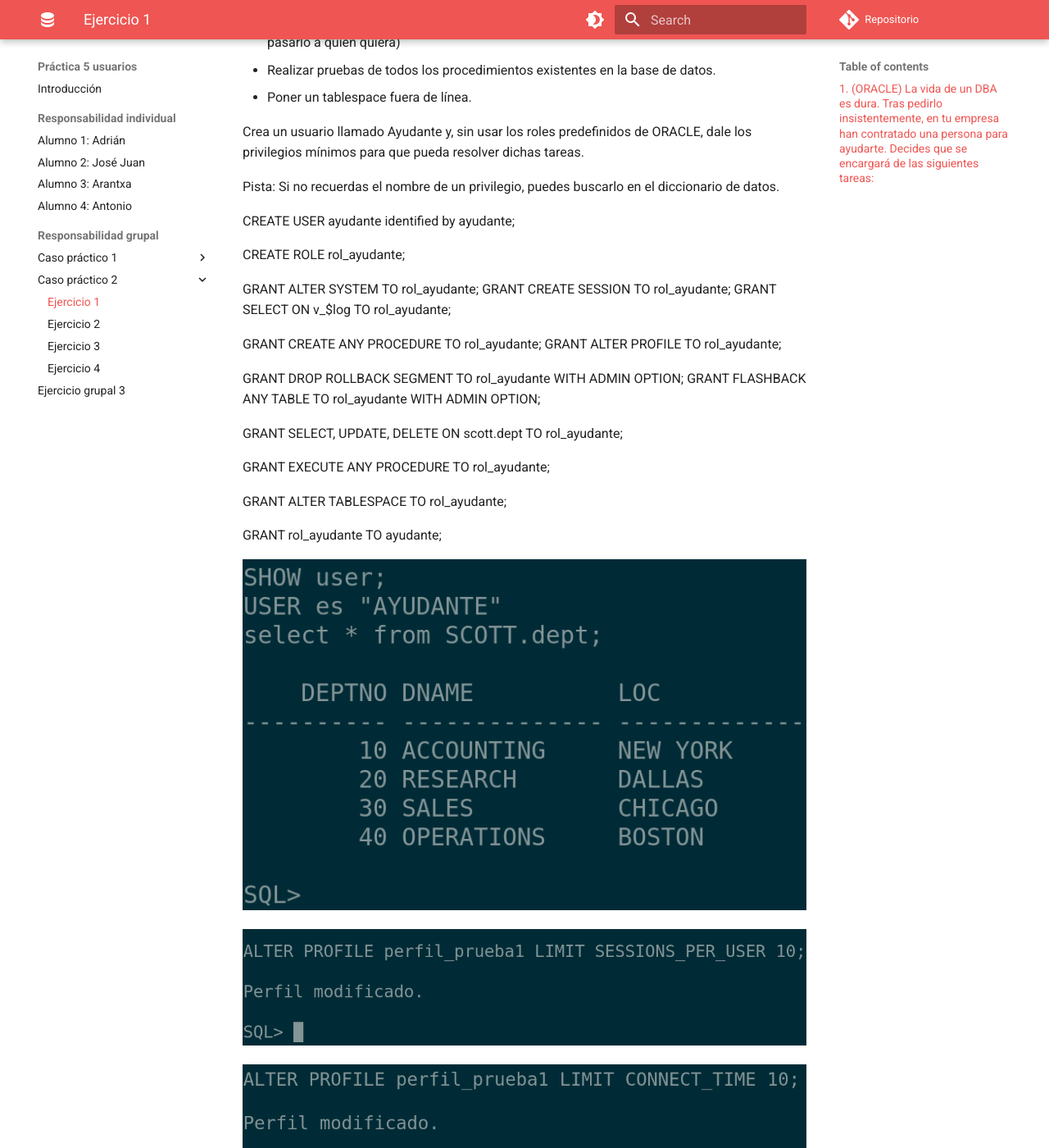
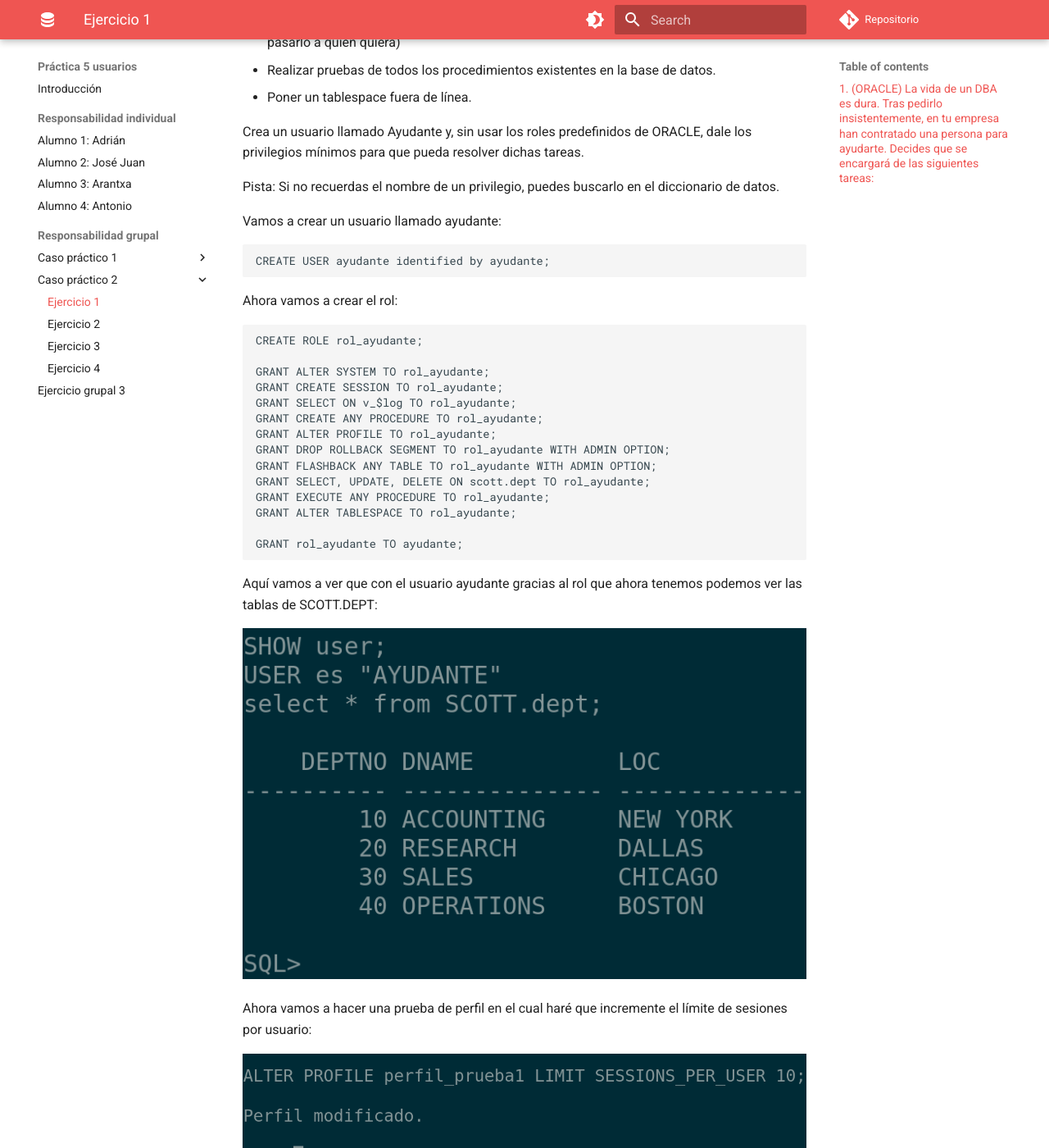
Before and after one commit to adriasir123/grupalesbdc, an MkDocs documentation site: the page built from docs/p5-usuarios/rg/caso-practico-2-ej1.md, in a window 1280 px wide and 1400 px high, scrolled down 471 px. Shown: the whole window at 82% size. Built offline with MkDocs 1.6.1 and Material for MkDocs 9.7.7, drawn with Linux system fonts in a browser that asks for light colours; comment, search, counter and statistics services are not loaded; some of the changed text lies outside the part shown.

Commit message:
he subido lo que llevo

````diff
--- a/docs/p5-usuarios/rg/caso-practico-2-ej1.md
+++ b/docs/p5-usuarios/rg/caso-practico-2-ej1.md
@@ -13,40 +13,37 @@ Crea un usuario llamado Ayudante y, sin usar los roles predefinidos de ORACLE, d
 
 Pista: Si no recuerdas el nombre de un privilegio, puedes buscarlo en el diccionario de datos.
 
+Vamos a crear un usuario llamado ayudante:
+```
+CREATE USER ayudante identified by ayudante;
+```
 
-CREATE USER ayudante identified by ayudante;
+Ahora vamos a crear el rol:
 
+```
 CREATE ROLE rol_ayudante;
 
 GRANT ALTER SYSTEM TO rol_ayudante;
 GRANT CREATE SESSION TO rol_ayudante;
 GRANT SELECT ON v_$log TO rol_ayudante;
-
-
 GRANT CREATE ANY PROCEDURE TO rol_ayudante;
 GRANT ALTER PROFILE TO rol_ayudante;
-
 GRANT DROP ROLLBACK SEGMENT TO rol_ayudante WITH ADMIN OPTION;
 GRANT FLASHBACK ANY TABLE TO rol_ayudante WITH ADMIN OPTION;
-
 GRANT SELECT, UPDATE, DELETE ON scott.dept TO rol_ayudante;
-
 GRANT EXECUTE ANY PROCEDURE TO rol_ayudante;
-
 GRANT ALTER TABLESPACE TO rol_ayudante;
 
-
 GRANT rol_ayudante TO ayudante;
-
+```
+Aquí vamos a ver que con el usuario ayudante gracias al rol que ahora tenemos podemos ver las tablas de SCOTT.DEPT:
 
 ![prueba1](/img/capturas-antonio/prueba-funcionamiento-caso2-ejercicio-1.png)
 
+Ahora vamos a hacer una prueba de perfil en el cual haré que incremente el límite de sesiones por usuario:
+
 ![prueba1](/img/capturas-antonio/prueba-funcionamiento-caso2-ejercicio-1-1.png)
 
+Aquí incrementaré el tiempo de conexión del usuario a 10 minutos:
+
 ![prueba1](/img/capturas-antonio/prueba-funcionamiento-caso2-ejercicio-1-2.png)
-
-
-
-create tablespace PRUEBA2 datafile 'pruebaantonio2.dat' size 10M;
-
-CREATE PROFILE perfil_prueba1 LIMIT SESSIONS_PER_USER 5;
````
Also changed, not shown: docs/p5-usuarios/rg/caso-practico-2-ej3.md (+13 -0 lines), docs/p5-usuarios/ri/alumno4.md (+0 -3 lines).
